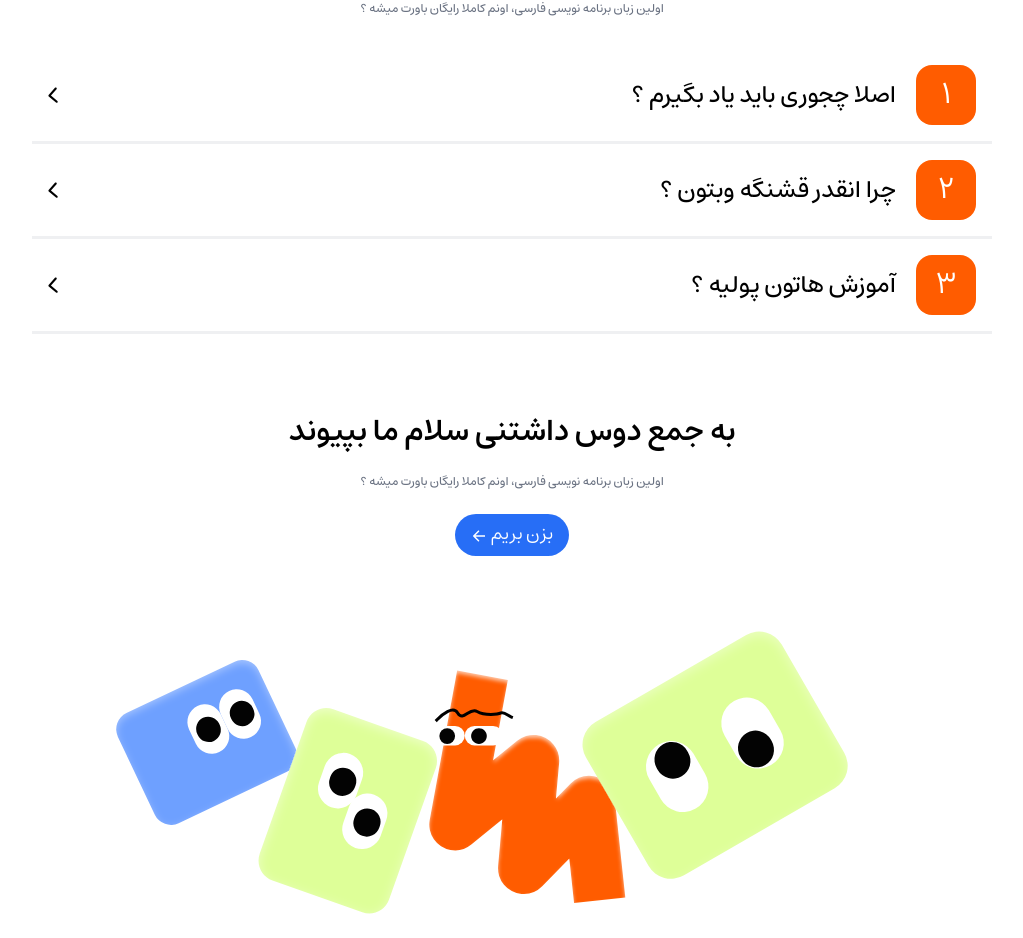
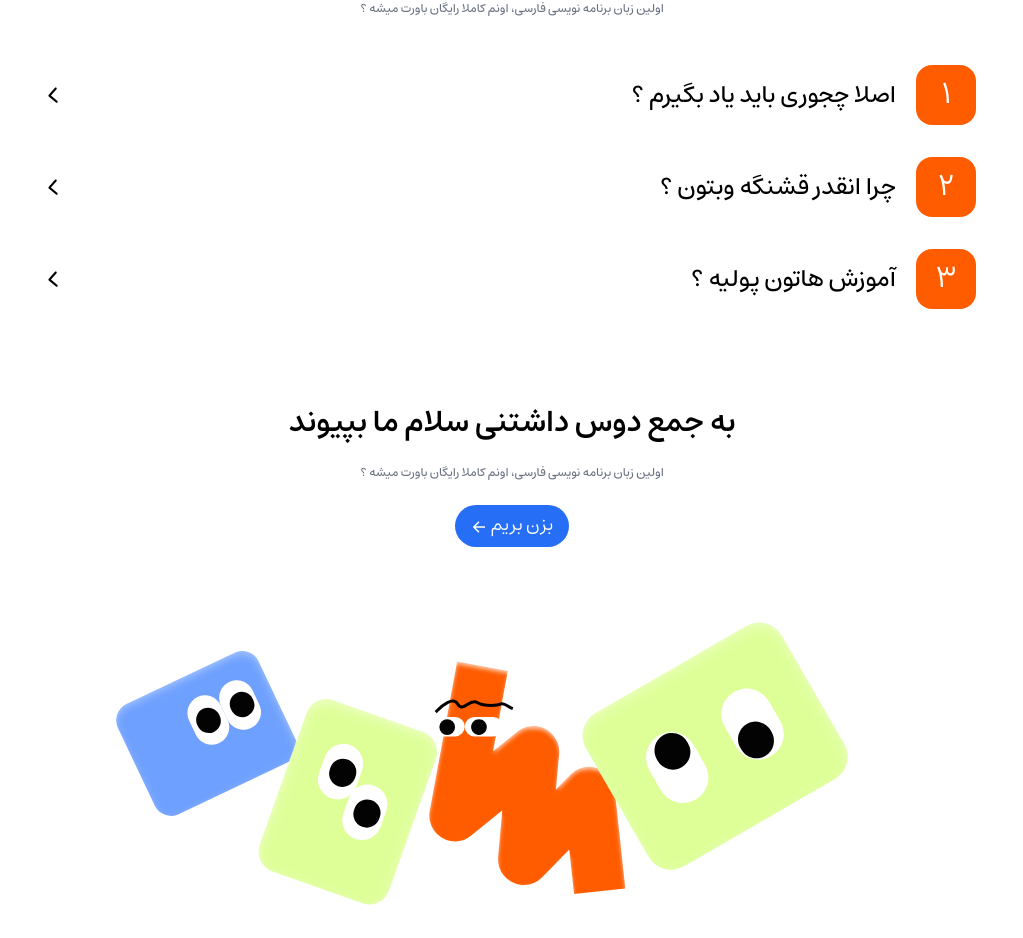
Before and after one commit to SalamLang/Salam-Website, a Next.js app: page /education in a window 1280 px wide. Shown: the part 1952-2890 px from the top of the page, without its empty margins (128-1151 px from the left). Built offline with nearby package versions, Linux system fonts and the light colour scheme; no server answers.

Commit message:
fix(Accordion): adjust content formatting and remove unnecessary horizontal rule

```diff
--- a/src/components/molecules/Accordion.jsx
+++ b/src/components/molecules/Accordion.jsx
@@ -38,10 +38,12 @@ const Accordion = ({ number, title, content, index, active, handleToggle }) => {
         className="overflow-hidden w-full max-w-[60rem]"
       >
         <div className="p-4 pt-0 w-10/12 mx-auto mb-4">
-          <p className="max-md:text-sm dark:text-gray-300 transition-colors">{content}</p>
+          <p className="max-md:text-sm dark:text-gray-300 transition-colors">
+            {content}
+          </p>
         </div>
       </motion.div>
-      <hr className={"border-border-grey2 border-b-2 relative opacity-60"} />
+      {/* <hr className={"border-border-grey2 border-b-2 relative opacity-60"} /> */}
     </div>
   );
 };
```
